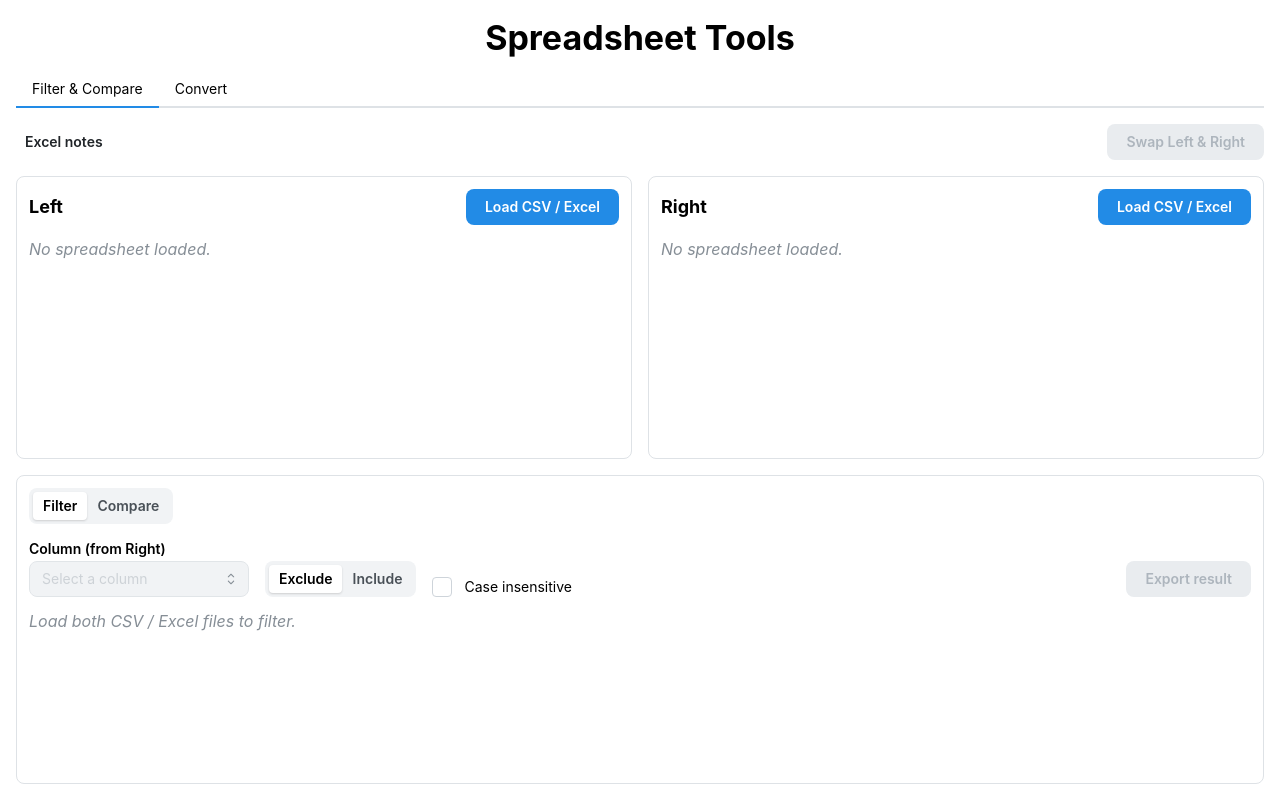
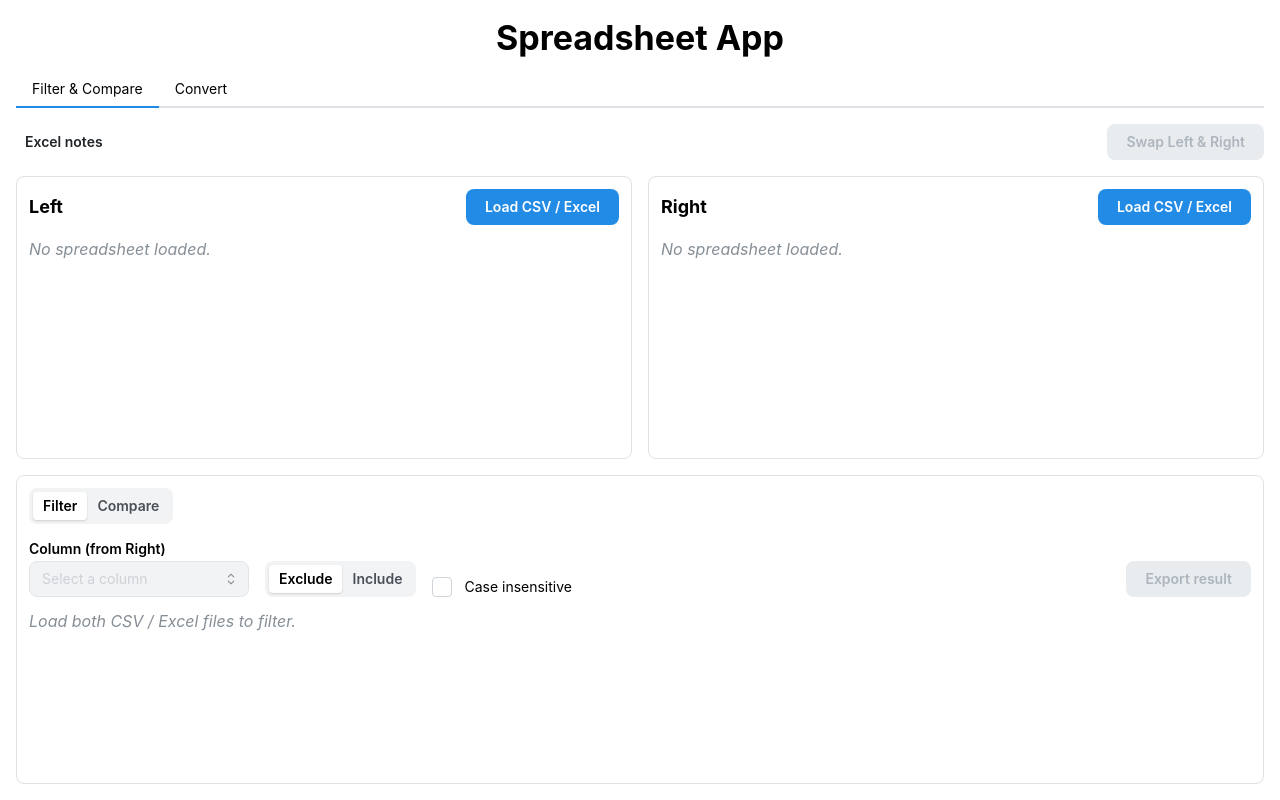
Before and after one commit to andrewtheguy/spreadsheet-app, a React (Vite) app: page / in a window 1280 px wide. Built offline with nearby package versions, Linux system fonts and the light colour scheme.

Commit message:
Update README and titles for consistency; clarify app functionality

```diff
--- a/index.html
+++ b/index.html
@@ -4,7 +4,7 @@
     <meta charset="UTF-8" />
     <link rel="icon" type="image/svg+xml" href="/vite.svg" />
     <meta name="viewport" content="width=device-width, initial-scale=1.0" />
-    <title>Tauri + React + Typescript</title>
+    <title>Spreadsheet App</title>
     <script>
       // Set Mantine's color scheme before React mounts to avoid a first-paint
       // flash. Mirrors @mantine/core ColorSchemeScript (auto + default key),
--- a/src/App.tsx
+++ b/src/App.tsx
@@ -24,7 +24,7 @@ function App() {
       }}
     >
       <Title order={1} ta="center">
-        Spreadsheet Tools
+        Spreadsheet App
       </Title>
 
       <Tabs
```
Also changed, not shown: 1 other file (tests, documents, lock files or other folders).
